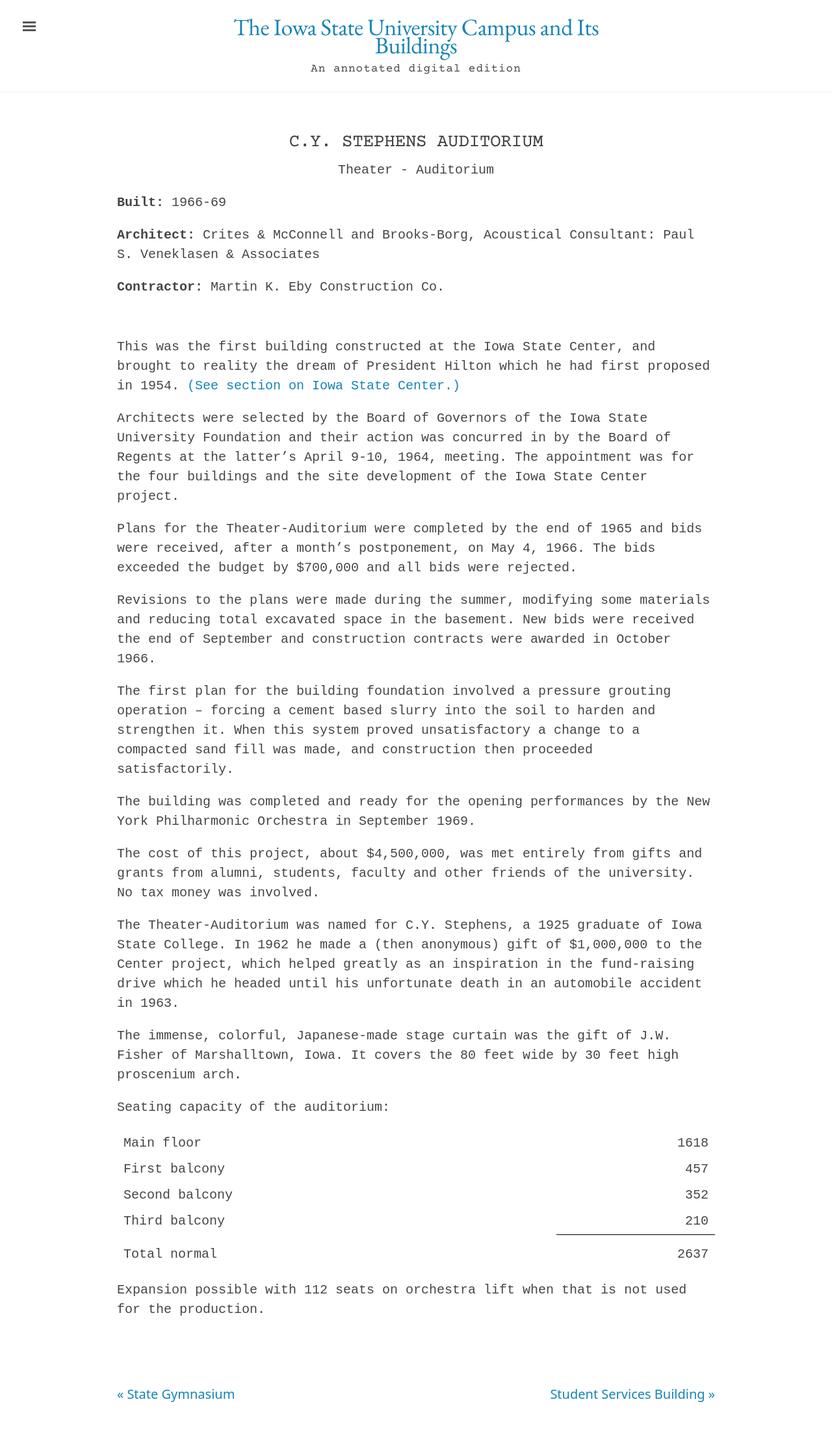
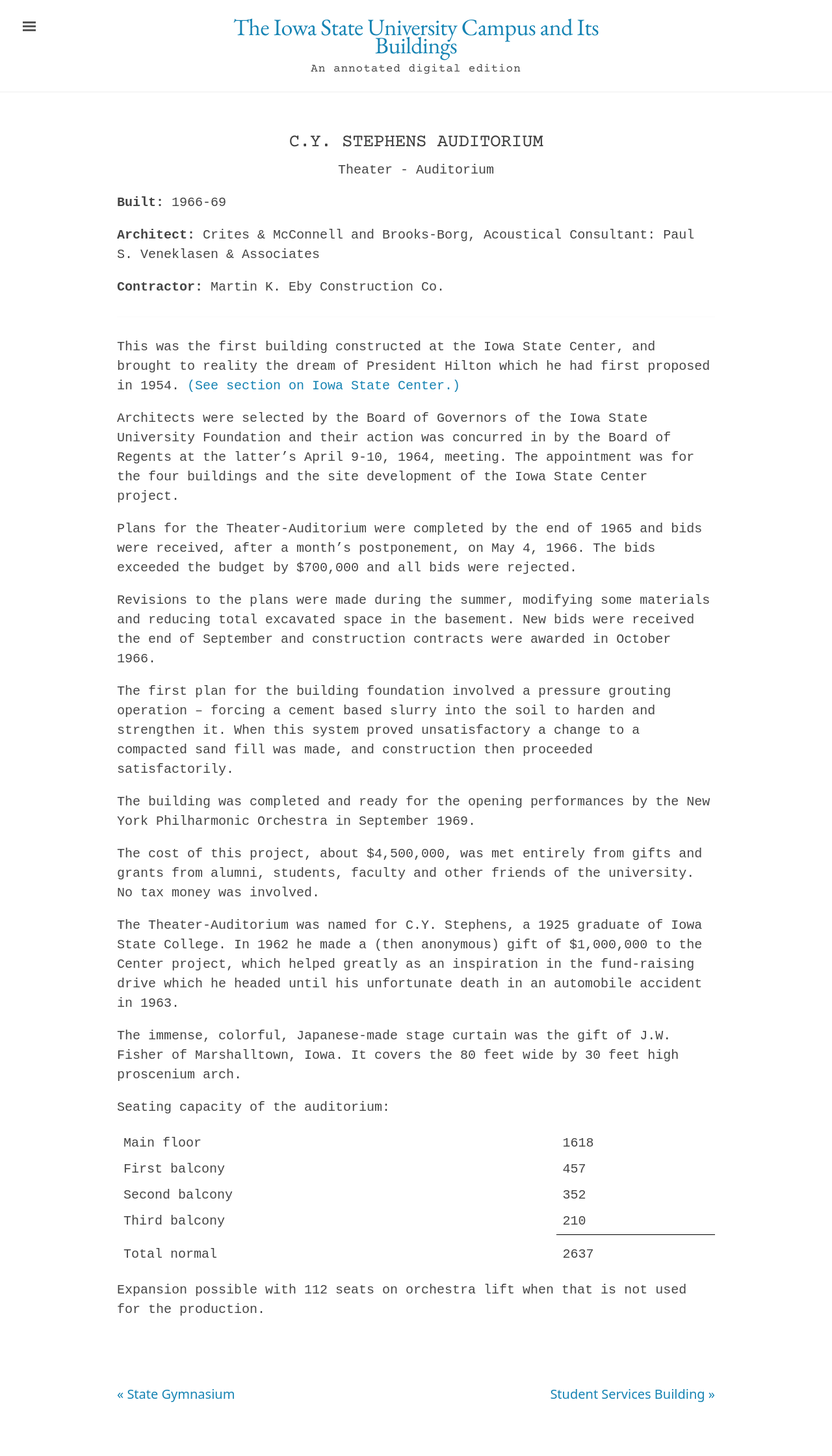
Before and after one commit to emanderson811/day-edition, a Jekyll site: the page built from _texts/buildings/207day-cy-stephens-auditorium.md, in a window 1280 px wide. Shown: the whole page at 65% size. Built offline with Jekyll 4.4.1, drawn with Linux system fonts in a browser that asks for light colours.

Commit message:
Update 207day-cy-stephens-auditorium.md

```diff
--- a/_texts/buildings/207day-cy-stephens-auditorium.md
+++ b/_texts/buildings/207day-cy-stephens-auditorium.md
@@ -39,19 +39,19 @@
 <table>
   <tr>
     <td>Main floor</td>
-    <td style="text-align: right;">1618</td>
+    <td>1618</td>
   </tr>
   <tr>
     <td>First balcony</td>
-    <td style="text-align: right;">457</td>
+    <td>457</td>
   </tr>
   <tr>
     <td>Second balcony</td>
-    <td style="text-align: right;">352</td>
+    <td>352</td>
   </tr>
   <tr>
     <td>Third balcony</td>
-    <td style="text-align: right;">210</td>
+    <td>210</td>
   </tr>
 
   <tr>
@@ -61,7 +61,7 @@
 
   <tr>
     <td>Total normal</td>
-    <td style="text-align: right;">2637</td>
+    <td>2637</td>
   </tr>
 </table>
 
```
